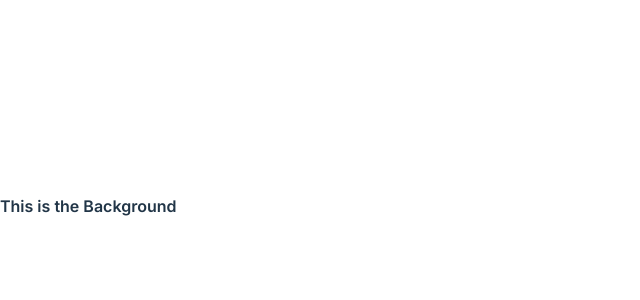
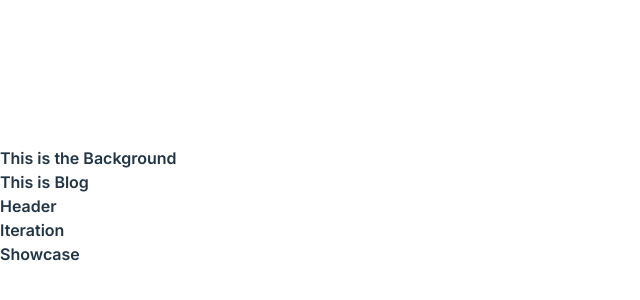
Before and after one commit to TzuChiehChen/ArtSync, a React (Vite) app in the folder artsync/: page / in a window 1280 px wide. Shown: the part 194-494 px from the top of the page, without its empty margins (0-640 px from the left). Built offline with nearby package versions, Linux system fonts and the light colour scheme.

Commit message:
import index.js

```diff
--- a/artsync/src/App.jsx
+++ b/artsync/src/App.jsx
@@ -1,10 +1,15 @@
 import React from 'react'
-import Background from "./Components/Background/Background"
+import {Background, Blog, Header, Iteration, Showcase} from "./Components"
+
 
 const App = () => {
-  return (
+  return <div>
     <Background />
-  )
+    <Blog />
+    <Header />
+    <Iteration />
+    <Showcase />
+    </div>
 }
 
 export default App
--- a/artsync/src/Components/Blog/Blog.jsx
+++ b/artsync/src/Components/Blog/Blog.jsx
@@ -3,7 +3,7 @@ import "./Blog.css"
 
 const Blog = () => {
   return (
-    <div>Blog</div>
+    <div>This is Blog</div>
   )
 }
 
--- a/artsync/src/Components/index.js
+++ b/artsync/src/Components/index.js
@@ -0,0 +1,7 @@
+import Background from "./Background/Background";
+import Blog from "./Blog/Blog"
+import Header from "./Header/Header"
+import Iteration from "./Iteration/Iteration"
+import Showcase from "./Showcase/Showcase"
+
+export{Background, Blog, Header, Iteration, Showcase}
```
